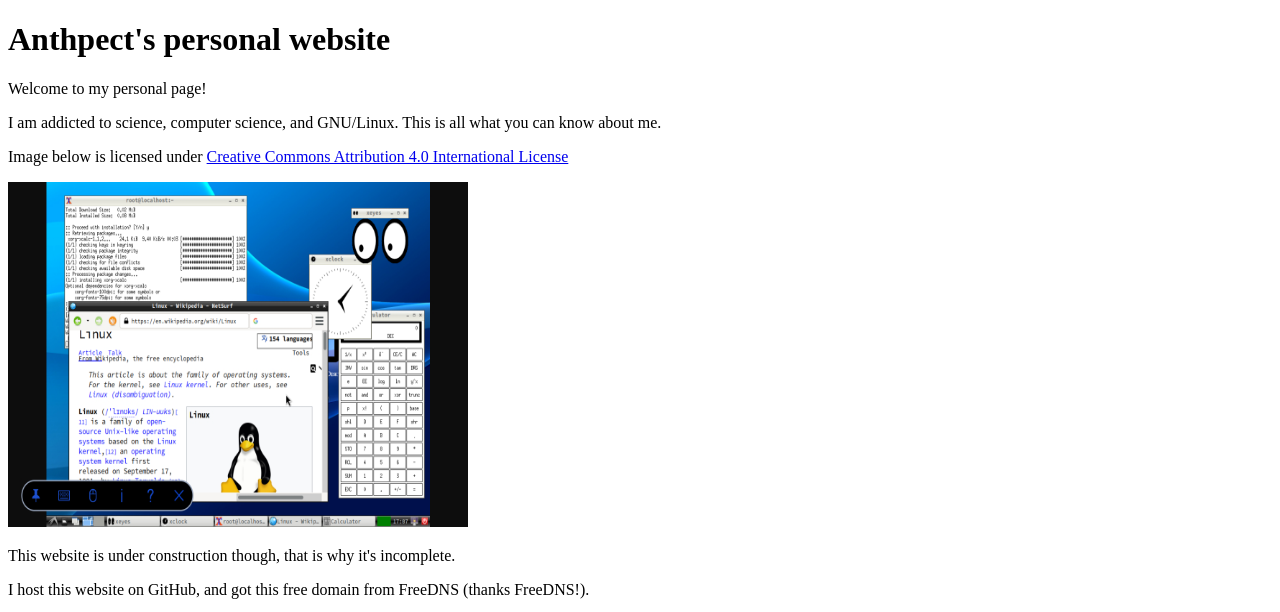
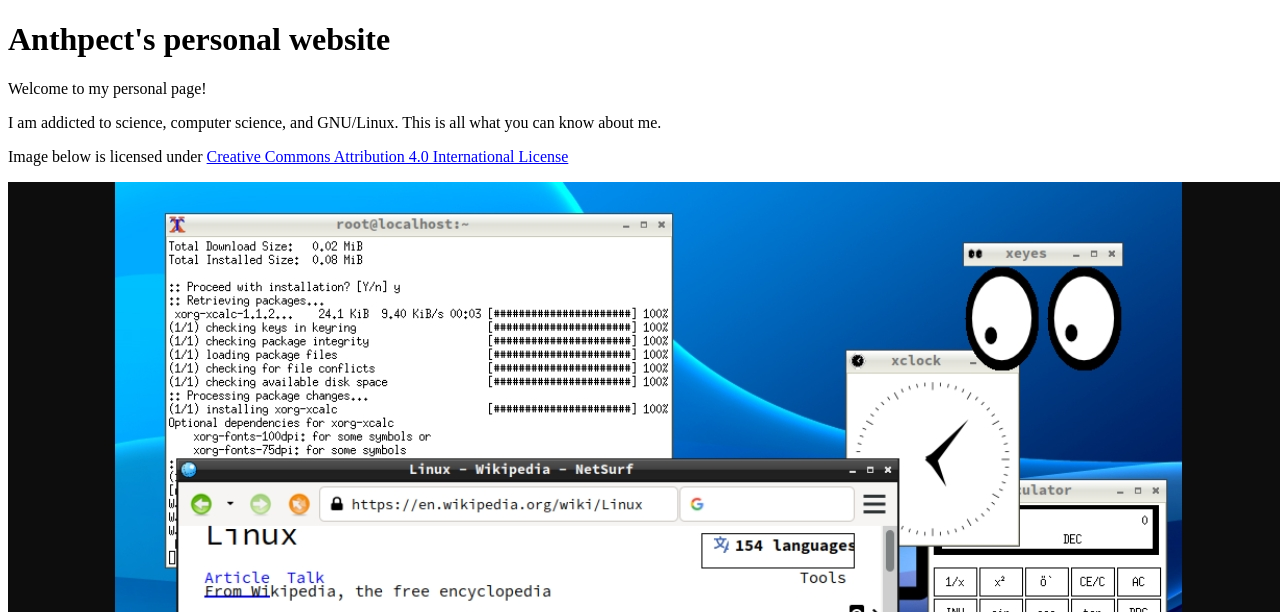
Before and after one commit to Anthpect101/My-Personal-Website, a plain HTML site: page index.htm in a window 1280 px wide. Shown: the top 612 px of the page. Drawn offline with Linux system fonts and the light colour scheme.

Commit message:
Update index.htm

```diff
--- a/index.htm
+++ b/index.htm
@@ -9,7 +9,7 @@
 <p>Welcome to my personal page!</p>
 <p>I am addicted to science, computer science, and GNU/Linux. This is all what you can know about me.</p>
 <p>Image below is licensed under <a href="https://creativecommons.org/licenses/by/4.0/">Creative Commons Attribution 4.0 International License</a></p>
-<img src="linux.jpg" alt="Licensed under Creative Commons Attribution 4.0 International License" width="460" height="345">
+<img src="linux.jpg" alt="Licensed under Creative Commons Attribution 4.0 International License">
 <p>This website is under construction though, that is why it's incomplete.</p>
 <p>I host this website on GitHub, and got this free domain from FreeDNS (thanks FreeDNS!).</p>
 <p>By the way, thanks for visiting!</p>
```
